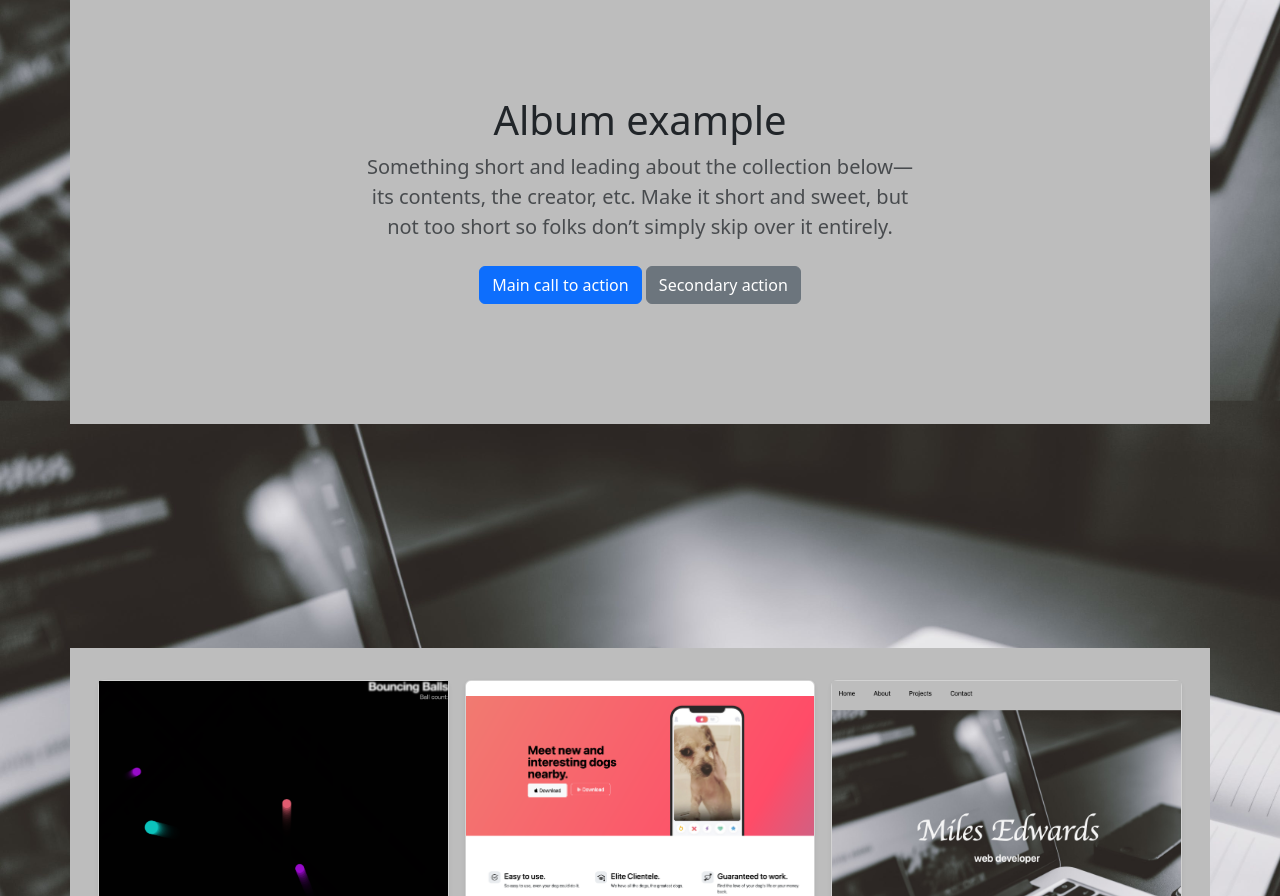
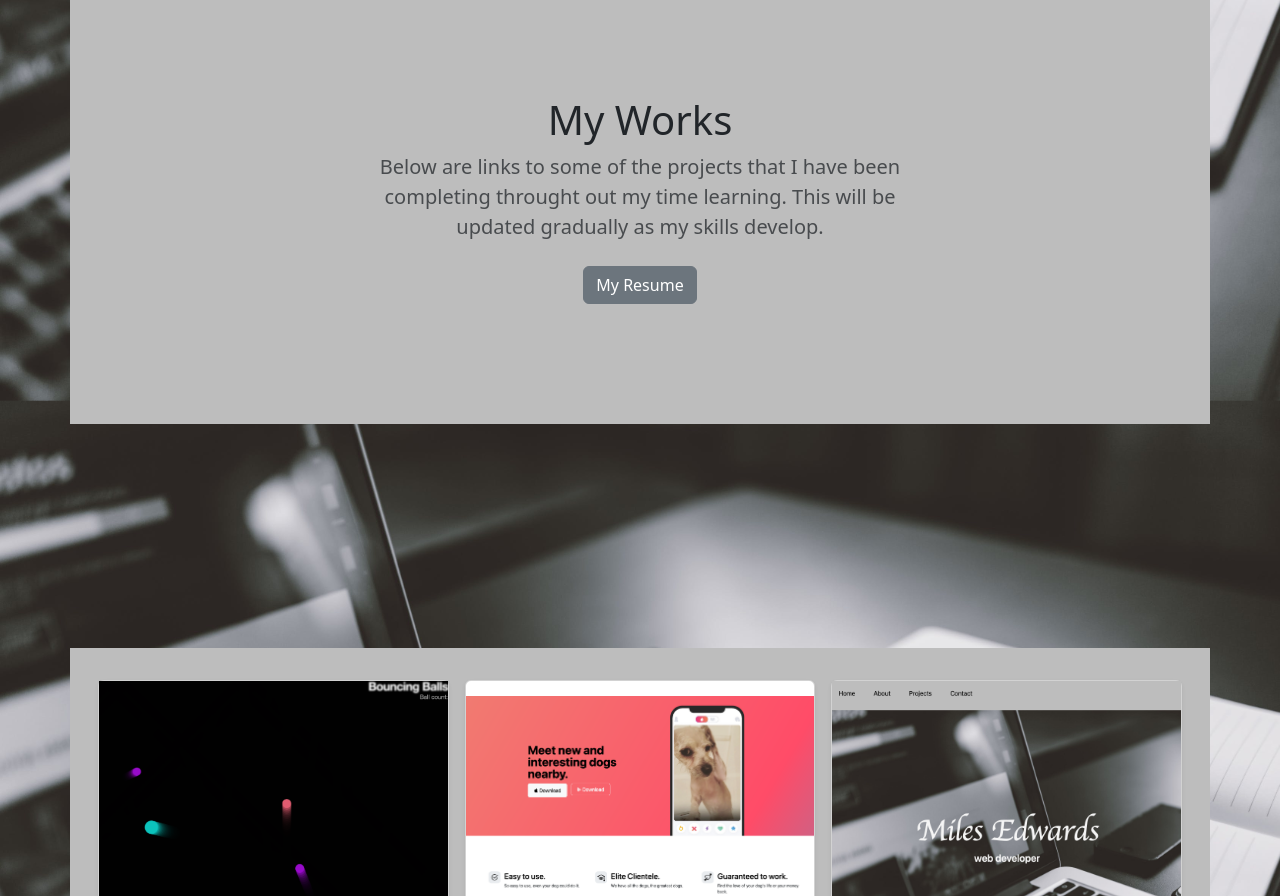
Before and after one commit to M-Edwards7/my-portfolio, a plain HTML site: page index.html in a window 1280 px wide. Shown: the part 1306-2202 px from the top of the page. Drawn offline with nearby package versions, Linux system fonts and the light colour scheme.

Commit message:
updated some information

```diff
--- a/index.html
+++ b/index.html
@@ -36,11 +36,10 @@
     <section class="py-5 text-center container">
         <div class="row py-lg-5">
           <div class="col-lg-6 col-md-8 mx-auto">
-            <h1 class="fw-light">Album example</h1>
-            <p class="lead text-body-secondary">Something short and leading about the collection below—its contents, the creator, etc. Make it short and sweet, but not too short so folks don’t simply skip over it entirely.</p>
+            <h1 class="fw-light">My Works</h1>
+            <p class="lead text-body-secondary">Below are links to some of the projects that I have been completing throught out my time learning. This will be updated gradually as my skills develop.</p>
             <p>
-              <a href="#" class="btn btn-primary my-2">Main call to action</a>
-              <a href="#" class="btn btn-secondary my-2">Secondary action</a>
+              <a href="#" class="btn btn-secondary my-2">My Resume</a>
             </p>
           </div>
         </div>
```
